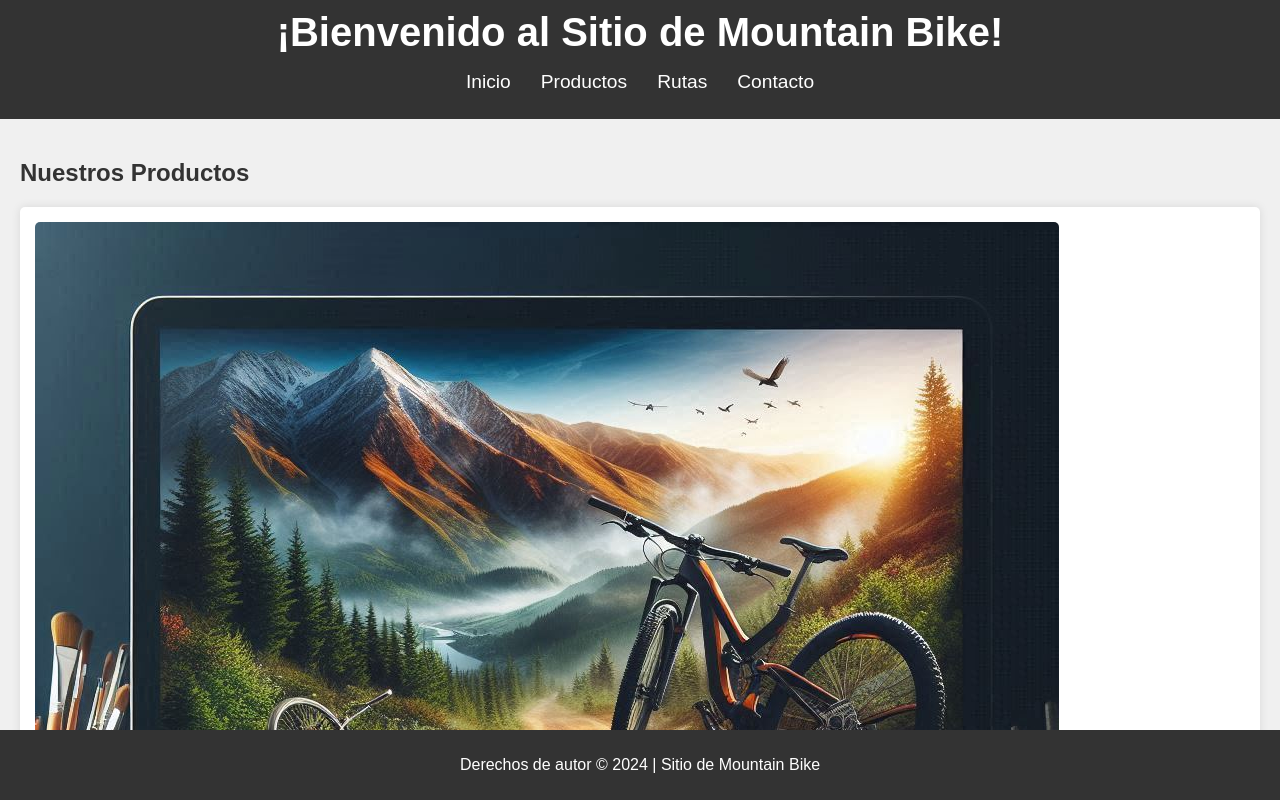
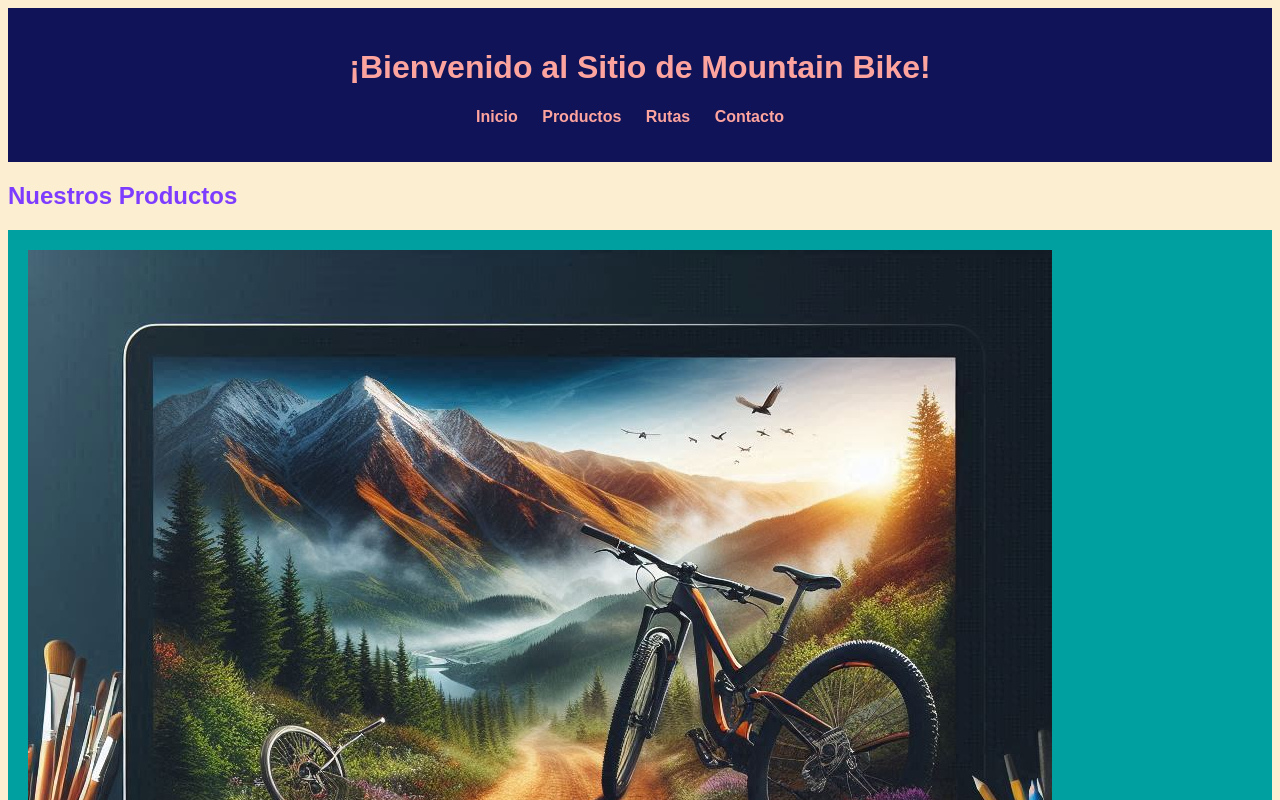
Before and after one commit to salazarcip/web-testing, a plain HTML site: page index.html in a window 1280 px wide. Shown: the top 800 px of the page. Drawn offline with Linux system fonts and the light colour scheme.

Commit message:
photosfl

```diff
--- a/index.html
+++ b/index.html
@@ -25,14 +25,14 @@
             <h2>Nuestros Productos</h2>
             <div class="producto">
                 <a href="https://salazarcip.github.io/web-testing/">
-                    <img src="imagen/bike1.jpg" alt="Mountain Bike 1"> alt="Mountain Bike 1">
+                    <img src="imagen/bike1.jpg" alt="Mountain Bike 1">
                 </a>
                 <h3>Bicicleta de Montaña 1</h3>
                 <p>Descripción del producto...</p>
             </div>
             <div class="producto">
-                <a href="URL-de-la-página-web">
-                    <img src="imagen/bike2.jpg" alt="Mountain Bike 2">
+                <a href="https://salazarcip.github.io/web-testing/">
+                    <img src="imagen/bike1.jpg" alt="Mountain Bike 2">
                 </a>
                 <h3>Bicicleta de Montaña 2</h3>
                 <p>Descripción del producto...</p>
--- a/styles.css
+++ b/styles.css
@@ -1,77 +1,52 @@
-/* Estilos generales */
+/* Estilos CSS para el Sitio de Mountain Bike */
 body {
-    display: flex;
-    flex-direction: column;
-    min-height: 100vh;
-    margin: 0;
     font-family: Arial, sans-serif;
-    background-color: #f0f0f0;
-    color: #333;
+    background-color: #fceed1; /* Fondo beige */
+    color: #7d3cff; /* Púrpura */
 }
 
-/* Encabezado */
 header {
-    background-color: #333;
-    color: #fff;
+    background-color: #101357; /* Azul oscuro */
+    color: #fea49f; /* Rosa antiguo */
+    padding: 20px;
     text-align: center;
-    padding: 10px 0;
 }
 
-header h1 {
-    margin: 0;
-    font-size: 2.5rem;
+nav ul {
+    list-style: none;
+    padding: 0;
 }
 
-/* Navegación */
-nav ul {
-    list-style-type: none;
-    padding: 0;
-    display: flex;
-    justify-content: center;
+nav li {
+    display: inline-block;
+    margin-right: 20px;
 }
 
-nav ul li {
-    margin: 0 15px;
+nav a {
+    text-decoration: none;
+    color: #fea49f; /* Rosa antiguo */
+    font-weight: bold;
 }
 
-nav ul li a {
-    color: #fff;
-    text-decoration: none;
-    font-size: 1.2rem;
+.producto {
+    background-color: #00a0a0; /* Azul claro */
+    color: #161748; /* Azul marino */
+    padding: 20px;
+    margin-bottom: 20px;
 }
 
-nav ul li a:hover {
-    text-decoration: underline;
+.producto h3 {
+    font-size: 1.5rem;
+    margin-top: 0;
 }
 
-/* Contenido principal */
-main {
-    flex: 1;
-    padding: 20px;
+.producto p {
+    font-size: 1rem;
 }
 
-/* Sección de productos */
-.producto {
-    margin-bottom: 20px;
-    background-color: #fff;
-    padding: 15px;
-    border-radius: 5px;
-    box-shadow: 0 0 10px rgba(0, 0, 0, 0.1);
+footer {
+    background-color: #007f4f; /* Verde */
+    color: #fff5d7; /* Amarillo claro */
+    text-align: center;
+    padding: 10px;
 }
-
-.producto img {
-    max-width: 100%;
-    height: auto;
-    border-radius: 5px;
-}
-
-/* Pie de página */
-footer {
-    background-color: #333;
-    color: #fff;
-    text-align: center;
-    padding: 10px 0;
-    width: 100%;
-    position: fixed;
-    bottom: 0;
-}
```
